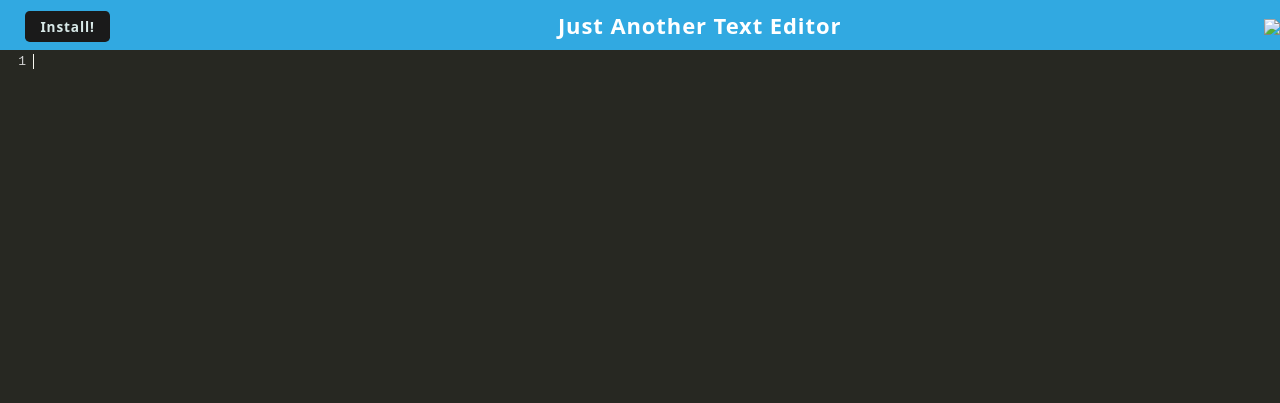
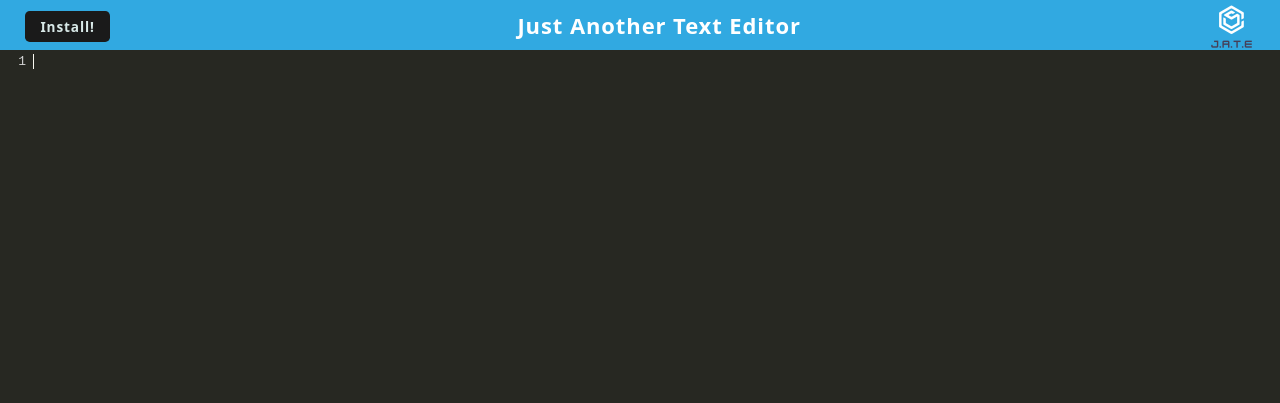
Before and after one commit to Olive-Provencio-Johnson/ScriptForge, a website built with webpack: page client/index.html in a window 1280 px wide. Built offline with nearby package versions, Linux system fonts and the light colour scheme; files whose address does not match are found by name.

Commit message:
updated index.html file with correct routes to icons in assets that were incorrectly noted as 96x96, instead of 97x97.png

```diff
--- a/client/index.html
+++ b/client/index.html
@@ -26,7 +26,7 @@
      <h1> Just Another Text Editor</h1>
 
       <div class="navbar-brand"
-            ><img src="./assets/icons/icon_96x96.png"
+            ><img src="./assets/icons/icon_97x97.png"
           /></div>
     </nav>
 
```
Also changed, not shown: client/dist/index.html.
